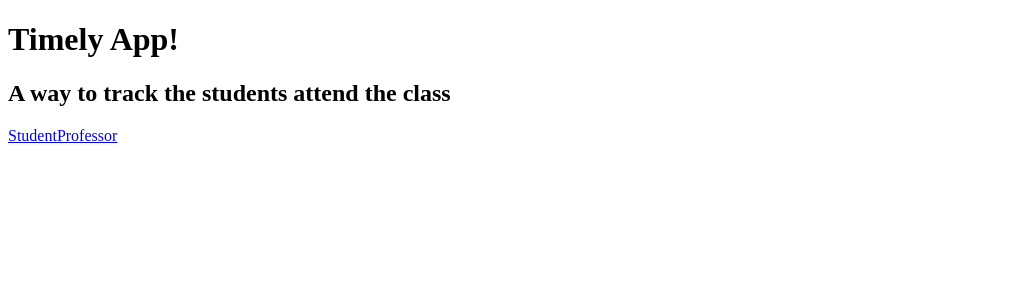
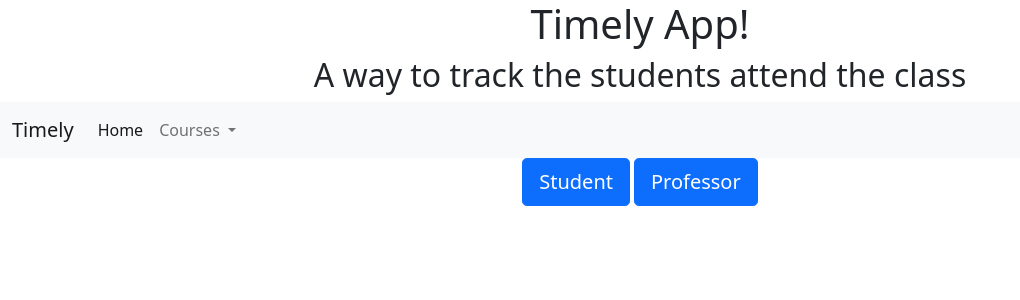
Before and after one commit to Veronica-Carpenter/CPSC-4240-Team3, an Angular app in the folder timely-app/: page /welcomePage in a window 1280 px wide. Shown: the top 300 px of the page, without its empty margins (0-1020 px from the left). Built offline with nearby package versions, Linux system fonts and the light colour scheme.

Commit message:
Designed the welcome page

```diff
--- a/timely-app/src/app/app.component.html
+++ b/timely-app/src/app/app.component.html
@@ -1,3 +1,74 @@
+<div class="d-flex justify-content-center">
 <h1>Timely App!</h1>
-<h2>A way to track the students attend the class</h2>
+</div>
+<div class="d-flex justify-content-center">
+    <h2>A way to track the students attend the class</h2>
+</div>
+<nav class="navbar navbar-expand-lg navbar-light bg-light">
+    <div class="container-fluid">
+      <a class="navbar-brand" href="#">Timely</a>
+      <button class="navbar-toggler" type="button" data-bs-toggle="collapse" data-bs-target="#navbarSupportedContent" aria-controls="navbarSupportedContent" aria-expanded="false" aria-label="Toggle navigation">
+        <span class="navbar-toggler-icon"></span>
+      </button>
+
+      <div class="collapse navbar-collapse" id="navbarSupportedContent">
+        <ul class="navbar-nav me-auto mb-2 mb-lg-0">
+          <li class="nav-item">
+            <a class="nav-link active" aria-current="page" href="#">Home</a>
+          </li>
+
+          <li class="nav-item dropdown">
+            <a class="nav-link dropdown-toggle" href="#" id="navbarDropdown" role="button" data-bs-toggle="dropdown" aria-expanded="false">
+
+              Courses
+            </a>
+            <ul class="dropdown-menu" aria-labelledby="navbarDropdown">
+              <li><a class="dropdown-item" href="#">CPSC-5240- Software as a Service</a></li>
+              <li><a class="dropdown-item" href="#">CPSC-5220-User Experience Design</a></li>
+              <li><a class="dropdown-item" href="#">CPSC-4210-Computing Sciences</a></li>
+
+            </ul>
+          </li>
+
+        </ul>
+        <form class="d-flex">
+         <! <input class="form-control me-2" type="search" placeholder="Search" aria-label="Search">
+
+
+
+<!-- Modal -->
+<div class="modal fade" id="exampleModal" tabindex="-1" aria-labelledby="exampleModalLabel" aria-hidden="true">
+<div class="modal-dialog">
+<div class="modal-content">
+  <div class="modal-header">
+    <h5 class="modal-title" id="exampleModalLabel"></h5>
+    <br>
+    <div class="dropdown">
+      <button class="btn btn-secondary dropdown-toggle" type="button" id="dropdownMenuButton1" data-bs-toggle="dropdown" aria-expanded="false">
+        Student List
+      </button>
+      <ul class="dropdown-menu" aria-labelledby="dropdownMenuButton1">
+        <li><a class="dropdown-item" href="#">Action</a></li>
+        <li><a class="dropdown-item" href="#">Another action</a></li>
+        <li><a class="dropdown-item" href="#">Something else here</a></li>
+      </ul>
+    </div>
+
+    <button type="button" class="btn-close" data-bs-dismiss="modal" aria-label="Close"></button>
+  </div>
+  <div class="modal-body">
+    ...
+  </div>
+  <div class="modal-footer">
+    <button type="button" class="btn btn-secondary" data-bs-dismiss="modal">Close</button>
+    <button type="button" class="btn btn-primary">Save changes</button>
+  </div>
+</div>
+</div>
+</div>
+        </form>
+      </div>
+    </div>
+  </nav>
+
 <router-outlet></router-outlet>
--- a/timely-app/src/app/welcome-page/welcome-page.component.html
+++ b/timely-app/src/app/welcome-page/welcome-page.component.html
@@ -1,9 +1,4 @@
-<div class="container theme-showcase">
-	<div class="jumbotron">
-
-		<p>
-			<a [routerLink]="['/takeAttendance']" class="btn btn-lg btn-primary" role="button">Student</a>
-            <a [routerLink]="['/ProfessorHomePageComponent']" class="btn btn-lg btn-primary" role="button">Professor</a>
-		</p>
-	</div>
+<div class="container theme-showcase d-flex justify-content-center">
+	<a [routerLink]="['/takeAttendance']" class="btn btn-lg btn-primary" role="button">Student</a>
+	<a [routerLink]="['/ProfessorHomePageComponent']" class="btn btn-lg btn-primary ms-1" role="button">Professor</a>
 </div>
--- a/timely-app/src/index.html
+++ b/timely-app/src/index.html
@@ -4,6 +4,7 @@
   <meta charset="utf-8">
   <title>TimelyApp!</title>
   <base href="/">
+  <link href="https://cdn.jsdelivr.net/npm/bootstrap@5.1.3/dist/css/bootstrap.min.css" rel="stylesheet" integrity="sha384-1BmE4kWBq78iYhFldvKuhfTAU6auU8tT94WrHftjDbrCEXSU1oBoqyl2QvZ6jIW3" crossorigin="anonymous">
   <meta name="viewport" content="width=device-width, initial-scale=1">
   <link rel="icon" type="image/x-icon" href="favicon.ico">
 </head>
```
